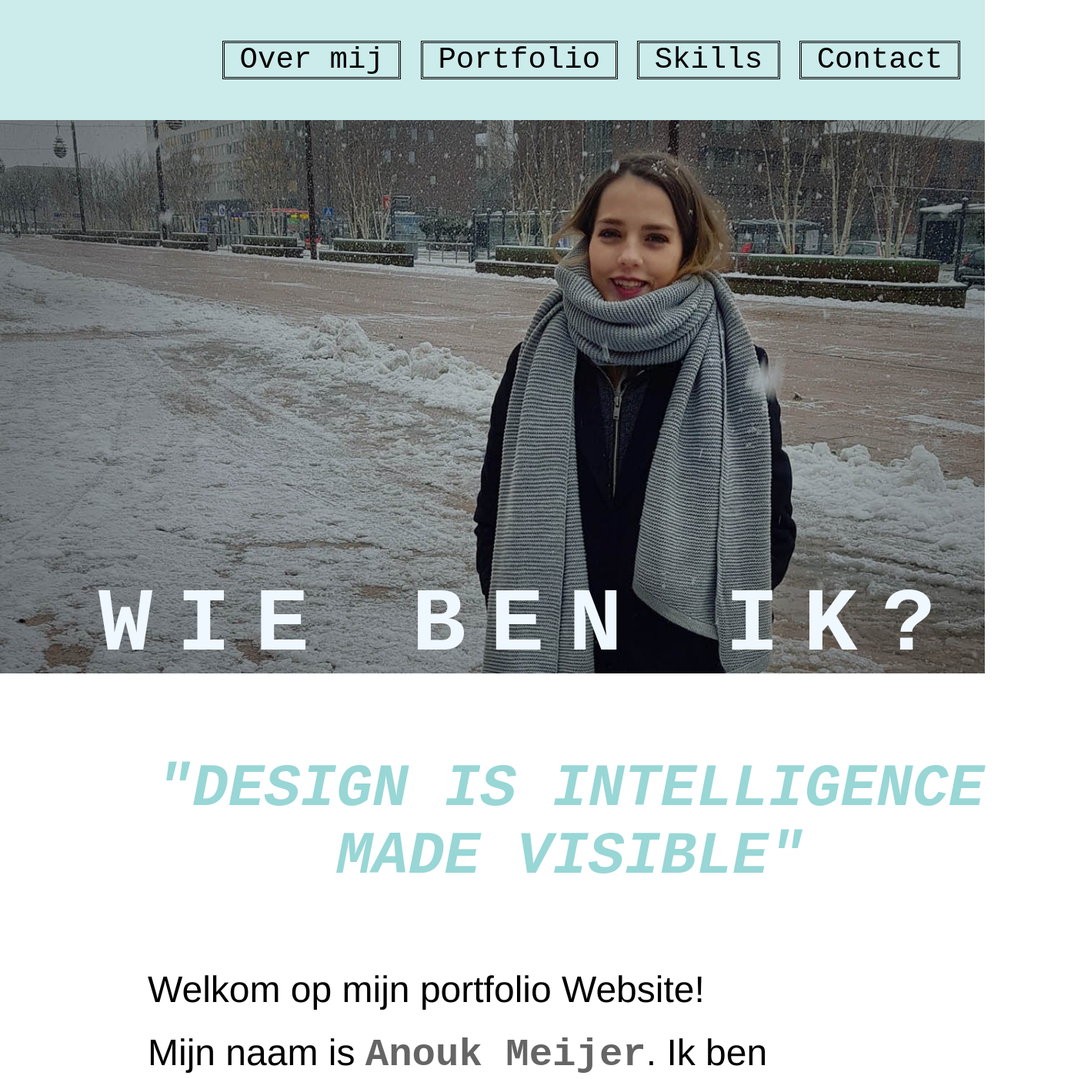
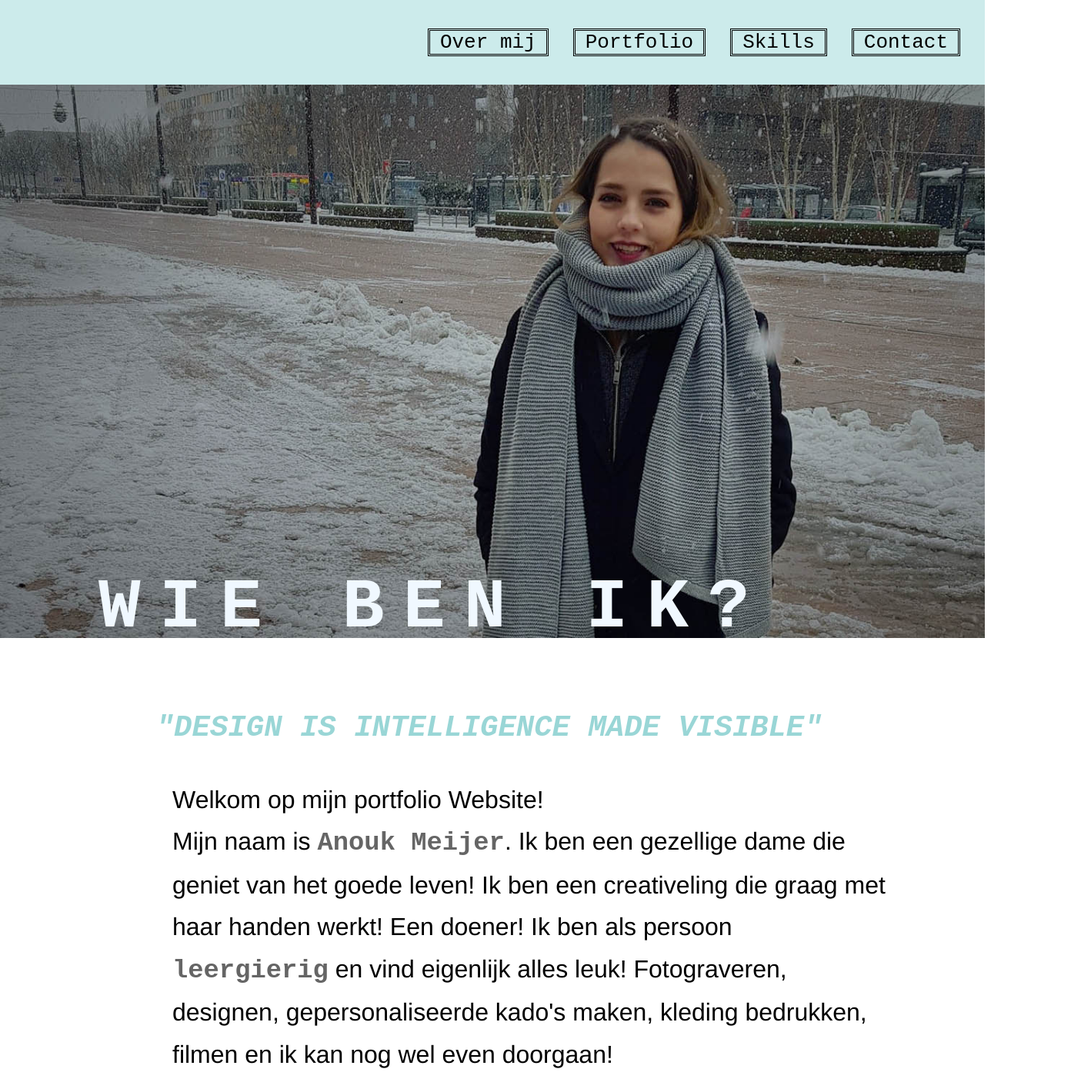
Before and after one commit to Anouk95/portfolio, a plain HTML site: page index.html in a window 1280 px wide. Shown: the top 1402 px of the page at 77% size, 1405 px wide, since content can reach past the window. Drawn offline with Linux system fonts and the light colour scheme.

Commit message:
Add files via upload

```diff
--- a/1styles.css
+++ b/1styles.css
@@ -342,12 +342,12 @@ section#contact li {
                     margin-top: -0.5em;
                 }
                 p {
-                    font-size: 2em;
-                    margin-left: 3em;
-                    margin-right: 3em;
+                    font-size: 1.5em;
+                    margin-left: 5em;
+                    margin-right: 5em;
                 }
                 a {
-                    font-size: 2.2em;
+                    font-size: 2em;
                 }
                 li {
                     margin-top: 0.5em;
@@ -379,36 +379,42 @@ section#contact li {
                 section#contact h1 {
                     font-size: 4em;
                 }
+                img {
+                    max-height: 80em;
+                }
             }
 
             /* Large Devices, Wide Screens */
             @media only screen and (min-width: 1200px) {
                 h1 {
-                    font-size: 9em;
+                    font-size: 7em;
                     margin-bottom: 1em;
                     margin-top: -1.4em;
                 }
                 h2 {
                     margin-left: 1em;
-                    width: 20em;
-                    font-size: 6em;
+                    width: 30em;
+                    font-size: 3em;
                 }
                 p {
-                    font-size: 3em;
-                    margin-left: 4em;
+                    font-size: 2em;
+                    margin-left: 7em;
                     margin-right: 4em;
                 }
                 a {
-                    font-size: 3em;
+                    font-size: 2em;
                 }
                 li {
-                    margin-top: 2em;
-                    margin-bottom: 2em;
-                    margin-left: em;
+                    margin-top: 1em;
+                    margin-bottom: 1em;
+                    margin-left: 1em;
                     margin-right: 1em;
                 }
                 section#contact li {
                     margin-top: 1em;
                     margin-bottom: 1em;
                 }
+                img {
+                    max-height: 80em;
+                }
             }
```
